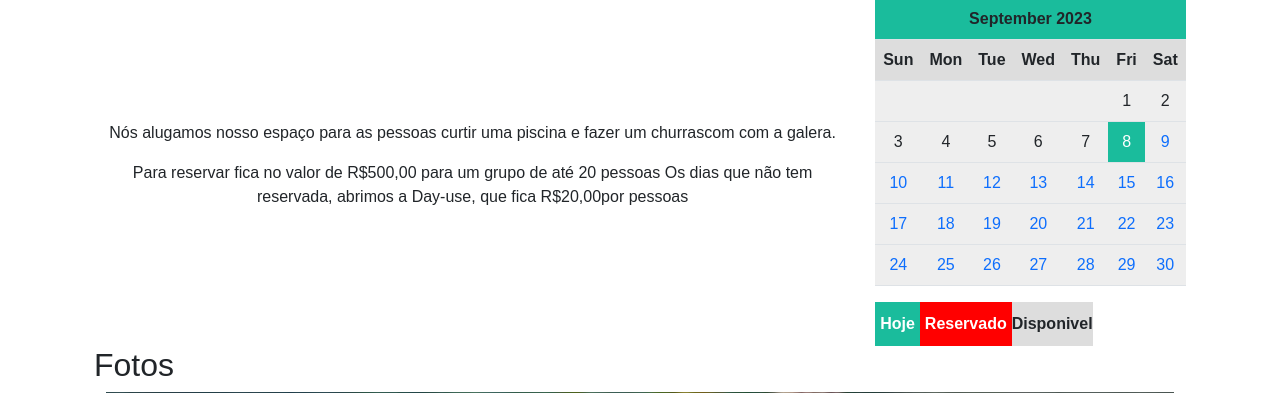
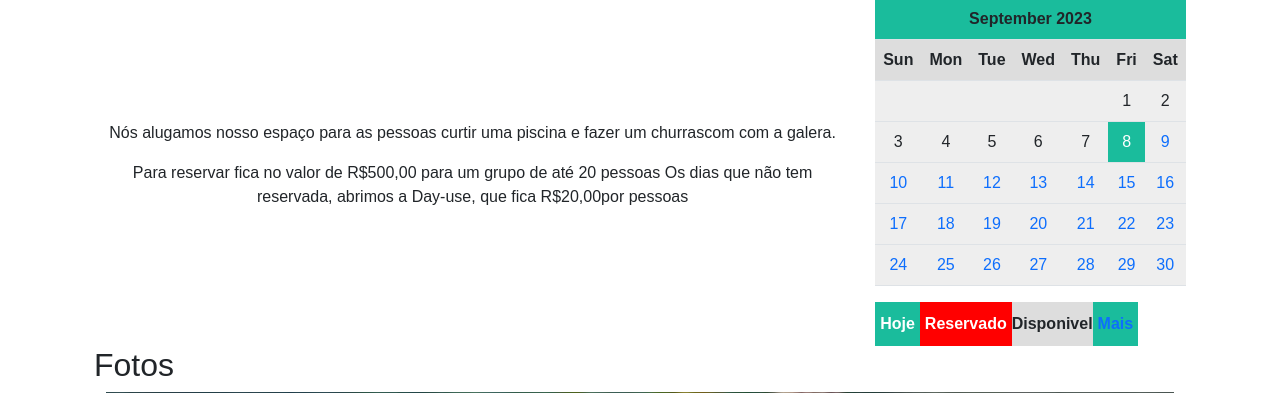
Before and after one commit to jefftdb/PiscinaLazer, a Flask app: page / in a window 1280 px wide. Shown: the part 113-506 px from the top of the page. Run offline with Flask 3, Linux system fonts and the light colour scheme; lists and menus that the app fills with data are empty; parts of the project's set-up code (start-up, migrations or seed data) failed here and were passed over; some libraries are stand-ins or nearby versions.

```diff
--- a/app.py
+++ b/app.py
@@ -12,4 +12,4 @@ from controller.calendario_controller import *
 
 @app.route('/')
 def index():
-    return render_template('index.html',todasAsImagens = todasAsImagens,hoje = hoje_DataTime,mes = calendar.month_abbr)
+    return render_template('index.html',todasAsImagens = todasAsImagens,hoje = hoje_DataTime,mes = datetime.now().month)
--- a/controller/calendario_controller.py
+++ b/controller/calendario_controller.py
@@ -61,16 +61,27 @@ calendar.day_abbr = [d.capitalize() for d in calendar.day_abbr]
 
 hoje_DataTime = datetime.now()
 
-# Cria o arquivo calendario.html em utf_8
-cal = open('view/templates/calendario.html', 'w', encoding='UTF-8')
-c = CustomHTMLCal(calendar.SUNDAY)
+@app.route('/calendario/<mes>')
+def calendario(mes):
+    if mes == '<mes>':
+        mes = hoje_DataTime.month
+        # Cria o arquivo calendario.html em utf_8
+        cal = open('view/templates/calendario.html', 'w', encoding='UTF-8')
+        c = CustomHTMLCal(calendar.SUNDAY)
 
-cal.write(c.formatmonth(hoje_DataTime.year, hoje_DataTime.month))
+        cal.write(c.formatmonth(hoje_DataTime.year,mes))
 
-cal.close()
+        cal.close()
+        return render_template('calendario.html', mes = mes)
+    else:
 
+        # Cria o arquivo calendario.html em utf_8
+        cal = open('view/templates/calendario.html', 'w', encoding='UTF-8')
+        c = CustomHTMLCal(calendar.SUNDAY)
+        mes = int(mes)
+        mes+=1
 
+        cal.write(c.formatmonth(hoje_DataTime.year,mes))
 
-@app.route('/calendario')
-def calendario():
-     return render_template('calendario.html')
+        cal.close()
+        return render_template('calendario.html', mes = mes)
--- a/view/static/js/js.js
+++ b/view/static/js/js.js
@@ -2,10 +2,19 @@
 $(document).ready(function(){
 
            $(function(){
-               $("#conteudo-pagina-lida").load("/calendario");
+               $("#conteudo-pagina-lida").load("/calendario/<mes>");
            });
 
 });
+
+let element = document.getElementById('mais');
+  element.addEventListener('click',function(){
+    $(document).ready(function(){
+
+     alert('Entrou aqui sim')
+});
+
+})
 
 
 // Script para o botão flutuante voltar ao topo
--- a/view/templates/calendario.html
+++ b/view/templates/calendario.html
@@ -1,9 +1,9 @@
 <table border="0" cellpadding="0" cellspacing="0" class="table month">
-<tr><th colspan="7" class="month">Setembro 2023</th></tr>
+<tr><th colspan="7" class="month">Outubro 2023</th></tr>
 <tr><th class="sun">Dom</th><th class="mon">Seg</th><th class="tue">Ter</th><th class="wed">Qua</th><th class="thu">Qui</th><th class="fri">Sex</th><th class="sat">Sáb</th></tr>
-<tr><td class="sun noday"></td><td class="mon noday"></td><td class="tue noday"></td><td class="wed noday"></td><td class="thu noday"></td><td class="fri">1</td><td class="sat">2</td></tr>
-<tr><td class="sun">3</td><td class="mon">4</td><td class="tue">5</td><td class="wed">6</td><td class="thu hoje">7</td><td class="fri"><a href="https://wa.me/send/?phone=5521994280064&text=oi gostaria de reservar o dia8&type=phone_number&app_absent=0">8</a></td><td class="sat"><a href="https://wa.me/send/?phone=5521994280064&text=oi gostaria de reservar o dia9&type=phone_number&app_absent=0">9</a></td></tr>
-<tr><td class="sun"><a href="https://wa.me/send/?phone=5521994280064&text=oi gostaria de reservar o dia10&type=phone_number&app_absent=0">10</a></td><td class="mon"><a href="https://wa.me/send/?phone=5521994280064&text=oi gostaria de reservar o dia11&type=phone_number&app_absent=0">11</a></td><td class="tue"><a href="https://wa.me/send/?phone=5521994280064&text=oi gostaria de reservar o dia12&type=phone_number&app_absent=0">12</a></td><td class="wed"><a href="https://wa.me/send/?phone=5521994280064&text=oi gostaria de reservar o dia13&type=phone_number&app_absent=0">13</a></td><td class="thu"><a href="https://wa.me/send/?phone=5521994280064&text=oi gostaria de reservar o dia14&type=phone_number&app_absent=0">14</a></td><td class="fri"><a href="https://wa.me/send/?phone=5521994280064&text=oi gostaria de reservar o dia15&type=phone_number&app_absent=0">15</a></td><td class="sat"><a href="https://wa.me/send/?phone=5521994280064&text=oi gostaria de reservar o dia16&type=phone_number&app_absent=0">16</a></td></tr>
-<tr><td class="sun"><a href="https://wa.me/send/?phone=5521994280064&text=oi gostaria de reservar o dia17&type=phone_number&app_absent=0">17</a></td><td class="mon"><a href="https://wa.me/send/?phone=5521994280064&text=oi gostaria de reservar o dia18&type=phone_number&app_absent=0">18</a></td><td class="tue"><a href="https://wa.me/send/?phone=5521994280064&text=oi gostaria de reservar o dia19&type=phone_number&app_absent=0">19</a></td><td class="wed"><a href="https://wa.me/send/?phone=5521994280064&text=oi gostaria de reservar o dia20&type=phone_number&app_absent=0">20</a></td><td class="thu"><a href="https://wa.me/send/?phone=5521994280064&text=oi gostaria de reservar o dia21&type=phone_number&app_absent=0">21</a></td><td class="fri"><a href="https://wa.me/send/?phone=5521994280064&text=oi gostaria de reservar o dia22&type=phone_number&app_absent=0">22</a></td><td class="sat"><a href="https://wa.me/send/?phone=5521994280064&text=oi gostaria de reservar o dia23&type=phone_number&app_absent=0">23</a></td></tr>
-<tr><td class="sun"><a href="https://wa.me/send/?phone=5521994280064&text=oi gostaria de reservar o dia24&type=phone_number&app_absent=0">24</a></td><td class="mon"><a href="https://wa.me/send/?phone=5521994280064&text=oi gostaria de reservar o dia25&type=phone_number&app_absent=0">25</a></td><td class="tue"><a href="https://wa.me/send/?phone=5521994280064&text=oi gostaria de reservar o dia26&type=phone_number&app_absent=0">26</a></td><td class="wed"><a href="https://wa.me/send/?phone=5521994280064&text=oi gostaria de reservar o dia27&type=phone_number&app_absent=0">27</a></td><td class="thu"><a href="https://wa.me/send/?phone=5521994280064&text=oi gostaria de reservar o dia28&type=phone_number&app_absent=0">28</a></td><td class="fri"><a href="https://wa.me/send/?phone=5521994280064&text=oi gostaria de reservar o dia29&type=phone_number&app_absent=0">29</a></td><td class="sat"><a href="https://wa.me/send/?phone=5521994280064&text=oi gostaria de reservar o dia30&type=phone_number&app_absent=0">30</a></td></tr>
+<tr><td class="sun">1</td><td class="mon">2</td><td class="tue">3</td><td class="wed">4</td><td class="thu">5</td><td class="fri">6</td><td class="sat">7</td></tr>
+<tr><td class="sun hoje">8</td><td class="mon"><a href="https://wa.me/send/?phone=5521994280064&text=oi gostaria de reservar o dia9&type=phone_number&app_absent=0">9</a></td><td class="tue"><a href="https://wa.me/send/?phone=5521994280064&text=oi gostaria de reservar o dia10&type=phone_number&app_absent=0">10</a></td><td class="wed"><a href="https://wa.me/send/?phone=5521994280064&text=oi gostaria de reservar o dia11&type=phone_number&app_absent=0">11</a></td><td class="thu"><a href="https://wa.me/send/?phone=5521994280064&text=oi gostaria de reservar o dia12&type=phone_number&app_absent=0">12</a></td><td class="fri"><a href="https://wa.me/send/?phone=5521994280064&text=oi gostaria de reservar o dia13&type=phone_number&app_absent=0">13</a></td><td class="sat"><a href="https://wa.me/send/?phone=5521994280064&text=oi gostaria de reservar o dia14&type=phone_number&app_absent=0">14</a></td></tr>
+<tr><td class="sun"><a href="https://wa.me/send/?phone=5521994280064&text=oi gostaria de reservar o dia15&type=phone_number&app_absent=0">15</a></td><td class="mon"><a href="https://wa.me/send/?phone=5521994280064&text=oi gostaria de reservar o dia16&type=phone_number&app_absent=0">16</a></td><td class="tue"><a href="https://wa.me/send/?phone=5521994280064&text=oi gostaria de reservar o dia17&type=phone_number&app_absent=0">17</a></td><td class="wed"><a href="https://wa.me/send/?phone=5521994280064&text=oi gostaria de reservar o dia18&type=phone_number&app_absent=0">18</a></td><td class="thu"><a href="https://wa.me/send/?phone=5521994280064&text=oi gostaria de reservar o dia19&type=phone_number&app_absent=0">19</a></td><td class="fri"><a href="https://wa.me/send/?phone=5521994280064&text=oi gostaria de reservar o dia20&type=phone_number&app_absent=0">20</a></td><td class="sat"><a href="https://wa.me/send/?phone=5521994280064&text=oi gostaria de reservar o dia21&type=phone_number&app_absent=0">21</a></td></tr>
+<tr><td class="sun"><a href="https://wa.me/send/?phone=5521994280064&text=oi gostaria de reservar o dia22&type=phone_number&app_absent=0">22</a></td><td class="mon"><a href="https://wa.me/send/?phone=5521994280064&text=oi gostaria de reservar o dia23&type=phone_number&app_absent=0">23</a></td><td class="tue"><a href="https://wa.me/send/?phone=5521994280064&text=oi gostaria de reservar o dia24&type=phone_number&app_absent=0">24</a></td><td class="wed"><a href="https://wa.me/send/?phone=5521994280064&text=oi gostaria de reservar o dia25&type=phone_number&app_absent=0">25</a></td><td class="thu"><a href="https://wa.me/send/?phone=5521994280064&text=oi gostaria de reservar o dia26&type=phone_number&app_absent=0">26</a></td><td class="fri"><a href="https://wa.me/send/?phone=5521994280064&text=oi gostaria de reservar o dia27&type=phone_number&app_absent=0">27</a></td><td class="sat"><a href="https://wa.me/send/?phone=5521994280064&text=oi gostaria de reservar o dia28&type=phone_number&app_absent=0">28</a></td></tr>
+<tr><td class="sun"><a href="https://wa.me/send/?phone=5521994280064&text=oi gostaria de reservar o dia29&type=phone_number&app_absent=0">29</a></td><td class="mon"><a href="https://wa.me/send/?phone=5521994280064&text=oi gostaria de reservar o dia30&type=phone_number&app_absent=0">30</a></td><td class="tue"><a href="https://wa.me/send/?phone=5521994280064&text=oi gostaria de reservar o dia31&type=phone_number&app_absent=0">31</a></td><td class="wed noday"></td><td class="thu noday"></td><td class="fri noday"></td><td class="sat noday"></td></tr>
 </table>
--- a/view/templates/index.html
+++ b/view/templates/index.html
@@ -66,7 +66,7 @@
                 <th class="sun hoje">Hoje</th>
                 <th class="mon reservada">Reservado</th>
                 <th class="tue legendaDia">Disponivel</th>
-
+                <th id="mais" class="sun hoje"><a href="{{url_for('calendario',mes = mes)}}">Mais</th></a>
               </tr>
              </table>
           </div>
```
